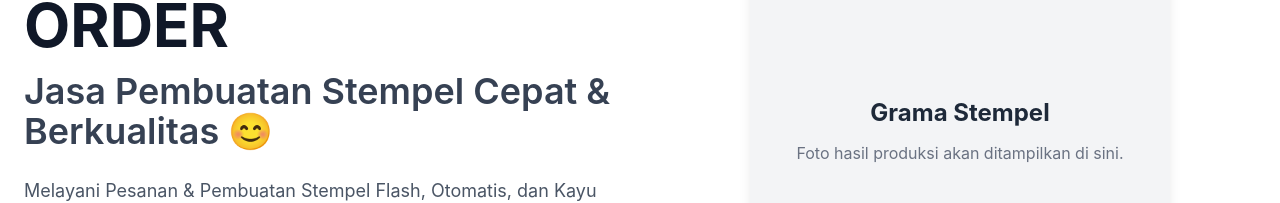
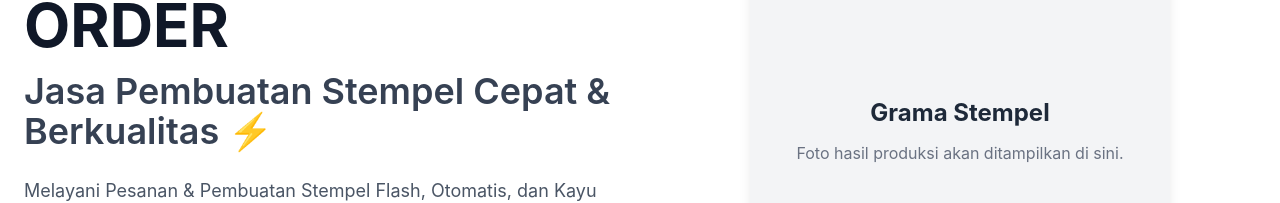
Before and after one commit to althafgi186-alt/grama-stempel, a React (Vite) app in the folder client/: page / in a window 1280 px wide. Shown: the part 231-434 px from the top of the page. Built offline with nearby package versions, Linux system fonts and the light colour scheme.

Commit message:
perubahan emot

```diff
--- a/client/src/components/Hero/Hero.jsx
+++ b/client/src/components/Hero/Hero.jsx
@@ -13,7 +13,7 @@
             </h1>
 
             <h2 className="text-3xl md:text-4xl font-semibold mt-4 text-gray-700">
-  Jasa Pembuatan Stempel Cepat & Berkualitas 😊
+  Jasa Pembuatan Stempel Cepat & Berkualitas ⚡
 </h2>
 
             <p className="mt-6 text-lg text-gray-600 leading-8">
```
